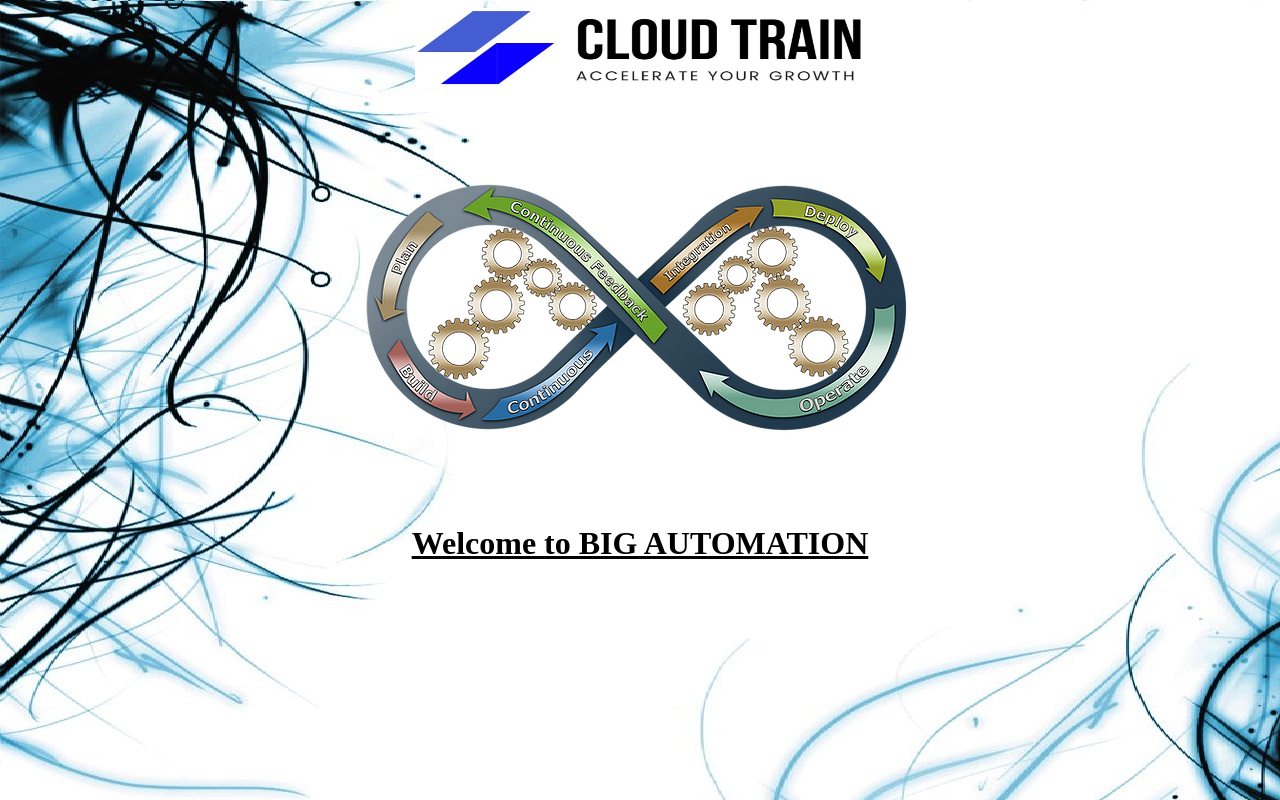
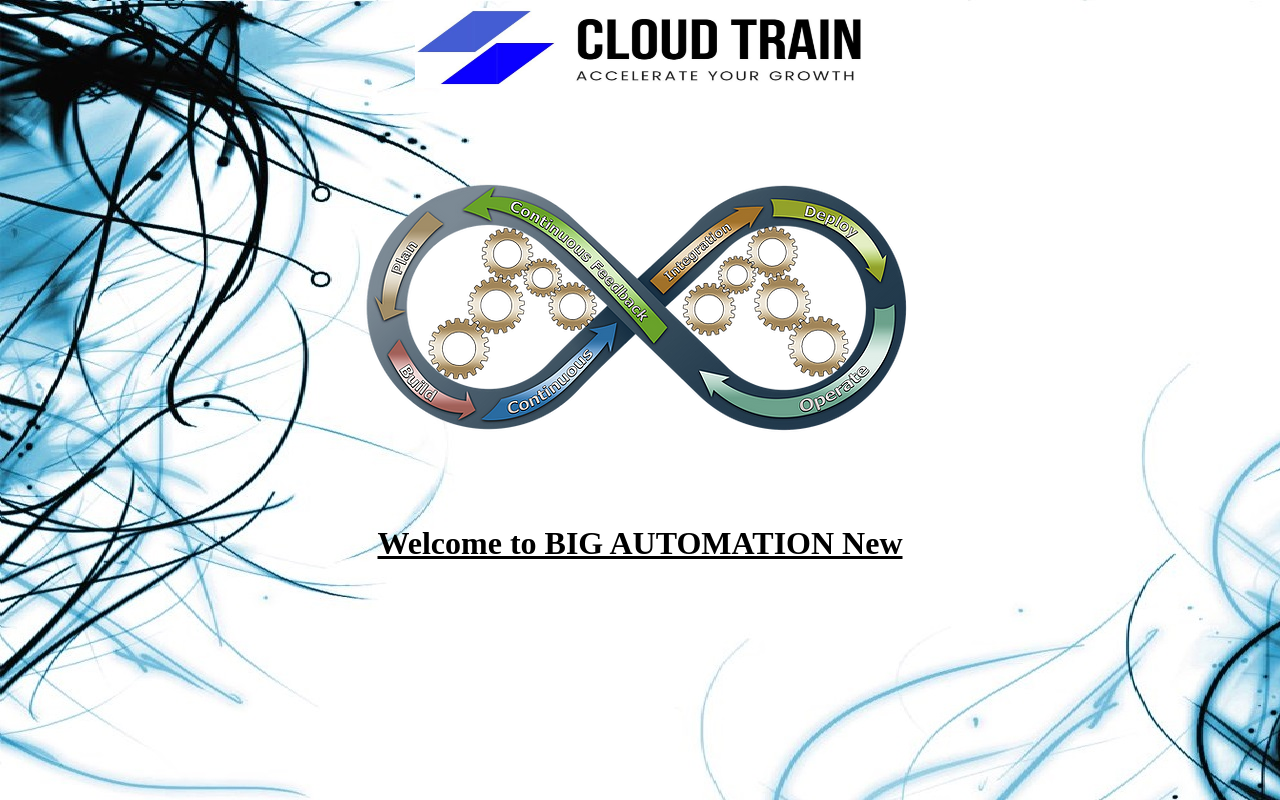
Before and after one commit to rrohith04/devopsdemo, a plain HTML site: page devopsIQ/index.html in a window 1280 px wide. Drawn offline with Linux system fonts and the light colour scheme.

Commit message:
Update index.html

```diff
--- a/devopsIQ/index.html
+++ b/devopsIQ/index.html
@@ -11,6 +11,6 @@
 <br>
 <br>
 </p>
-<h1 align="center"><u>Welcome to BIG AUTOMATION</u></h1>
+<h1 align="center"><u>Welcome to BIG AUTOMATION New</u></h1>
 </body>
 </html>
```
